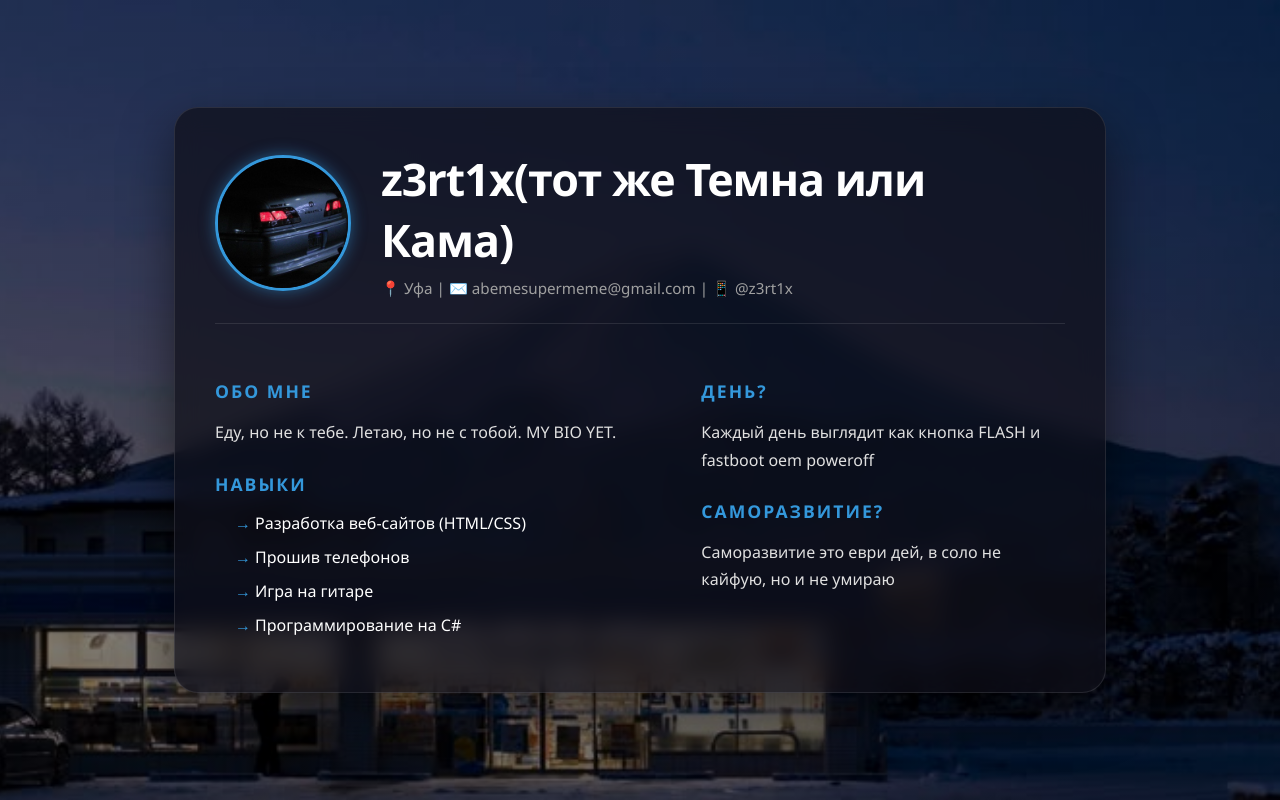
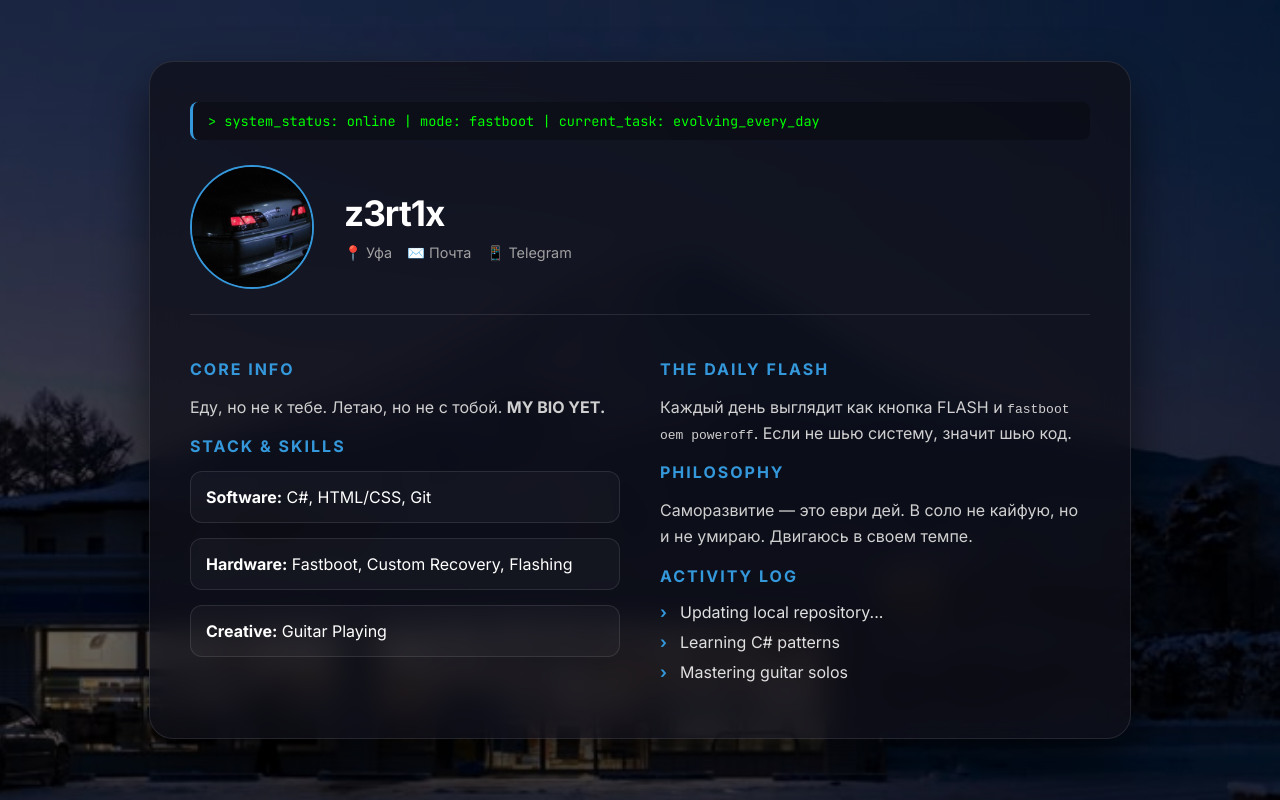
Before and after one commit to abemesupermeme-star/my-bio, a plain HTML site: page index.html in a window 1280 px wide. Drawn offline with Linux system fonts and the light colour scheme.

Commit message:
Update index.html

```diff
--- a/index.html
+++ b/index.html
@@ -3,11 +3,17 @@
 <head>
     <meta charset="UTF-8">
     <meta name="viewport" content="width=device-width, initial-scale=1.0">
-    <title>Моя Биография | Анимированная версия</title>
+    <title>z3rt1x | Digital Profile</title>
+    <link href="https://fonts.googleapis.com/css2?family=Inter:wght@300;400;700&family=JetBrains+Mono&display=swap" rel="stylesheet">
     <style>
-        /* Основные стили */
+        :root {
+            --accent: #3498db;
+            --bg-glass: rgba(15, 15, 25, 0.75);
+            --border: rgba(255, 255, 255, 0.1);
+        }
+
         body {
-            font-family: 'Segoe UI', Roboto, sans-serif;
+            font-family: 'Inter', sans-serif;
             margin: 0;
             padding: 0;
             display: flex;
@@ -15,133 +21,165 @@
             align-items: center;
             min-height: 100vh;
             color: #ffffff;
-            /* Используем твое изображение на фон */
-            background: linear-gradient(rgba(0, 0, 0, 0.5), rgba(0, 0, 0, 0.5)),
+            background: linear-gradient(rgba(0, 0, 0, 0.6), rgba(0, 0, 0, 0.6)),
                         url('Fuji Sama (Mt_ Fuji - Japan).jpg') no-repeat center center fixed;
             background-size: cover;
             overflow-x: hidden;
         }
 
-        /* Анимация появления карточки */
         @keyframes fadeInUp {
-            from {
-                opacity: 0;
-                transform: translateY(30px);
-            }
-            to {
-                opacity: 1;
-                transform: translateY(0);
-            }
+            from { opacity: 0; transform: translateY(20px); }
+            to { opacity: 1; transform: translateY(0); }
         }
 
         .glass-card {
-            background: rgba(15, 15, 25, 0.7); /* Чуть темнее для контраста с облаками */
-            backdrop-filter: blur(12px);
-            -webkit-backdrop-filter: blur(12px);
-            border: 1px solid rgba(255, 255, 255, 0.1);
+            background: var(--bg-glass);
+            backdrop-filter: blur(15px);
+            -webkit-backdrop-filter: blur(15px);
+            border: 1px solid var(--border);
             border-radius: 24px;
             padding: 40px;
-            max-width: 850px;
-            width: 90%;
-            box-shadow: 0 20px 50px rgba(0, 0, 0, 0.5);
+            max-width: 900px;
+            width: 92%;
+            box-shadow: 0 25px 50px rgba(0, 0, 0, 0.6);
+            animation: fadeInUp 0.8s ease-out forwards;
+        }
 
-            /* Применяем анимацию */
-            animation: fadeInUp 1s ease-out forwards;
+        /* Статус-бар в стиле терминала */
+        .status-bar {
+            font-family: 'JetBrains Mono', monospace;
+            background: rgba(0, 0, 0, 0.3);
+            border-radius: 8px;
+            padding: 10px 15px;
+            margin-bottom: 25px;
+            font-size: 0.85em;
+            color: #00ff00;
+            border-left: 3px solid var(--accent);
         }
 
         .header {
             display: flex;
             align-items: center;
             gap: 30px;
-            border-bottom: 1px solid rgba(255, 255, 255, 0.1);
+            border-bottom: 1px solid var(--border);
             padding-bottom: 25px;
             margin-bottom: 30px;
         }
 
-        /* Анимация для фото */
         .profile-img {
-            width: 130px;
-            height: 130px;
+            width: 120px;
+            height: 120px;
             border-radius: 50%;
-            border: 3px solid #3498db;
+            border: 2px solid var(--accent);
             object-fit: cover;
-            box-shadow: 0 0 15px rgba(52, 152, 219, 0.5);
-            transition: transform 0.3s ease;
+            transition: all 0.4s cubic-bezier(0.175, 0.885, 0.32, 1.275);
+            cursor: pointer;
         }
 
         .profile-img:hover {
-            transform: scale(1.05); /* Легкое увеличение при наведении */
+            transform: scale(1.1) rotate(5deg);
+            box-shadow: 0 0 25px rgba(52, 152, 219, 0.6);
         }
 
-        h1 { margin: 0; font-size: 2.8em; letter-spacing: -1px; }
-        h2 { color: #3498db; font-size: 1.1em; text-transform: uppercase; letter-spacing: 2px; margin-top: 25px; }
+        h1 { margin: 0; font-size: 2.2em; font-weight: 700; letter-spacing: -1px; }
+        h2 { color: var(--accent); font-size: 1em; text-transform: uppercase; letter-spacing: 2px; margin-bottom: 15px; }
 
-        .contact-info { color: #a0a0a0; margin-top: 8px; font-size: 0.95em; }
+        /* Кликабельные контакты */
+        .contact-links { margin-top: 10px; display: flex; gap: 15px; flex-wrap: wrap; }
+        .contact-item {
+            text-decoration: none;
+            color: #a0a0a0;
+            font-size: 0.9em;
+            transition: color 0.3s;
+            display: flex;
+            align-items: center;
+            gap: 5px;
+        }
+        .contact-item:hover { color: #fff; }
 
-        .content {
+        .grid-layout {
             display: grid;
-            grid-template-columns: 1.2fr 1fr;
-            gap: 50px;
+            grid-template-columns: 1fr 1fr;
+            gap: 40px;
         }
 
-        p { line-height: 1.7; color: #e0e0e0; font-weight: 300; }
-
-        /* Анимация списка */
-        li {
-            margin-bottom: 12px;
-            list-style: none;
-            position: relative;
+        /* Карточки проектов */
+        .project-card {
+            background: rgba(255, 255, 255, 0.03);
+            border: 1px solid var(--border);
+            border-radius: 12px;
+            padding: 15px;
+            margin-top: 15px;
+            transition: all 0.3s ease;
         }
-        li::before {
-            content: "→";
-            position: absolute;
-            left: -20px;
-            color: #3498db;
+        .project-card:hover {
+            background: rgba(255, 255, 255, 0.07);
+            transform: translateX(10px);
+            border-color: var(--accent);
         }
 
-        /* Адаптивность для мобилок */
+        ul { padding: 0; list-style: none; }
+        li { margin-bottom: 10px; padding-left: 20px; position: relative; color: #e0e0e0; }
+        li::before { content: "›"; position: absolute; left: 0; color: var(--accent); font-weight: bold; }
+
+        p { line-height: 1.6; color: #d0d0d0; }
+
         @media (max-width: 768px) {
             .header { flex-direction: column; text-align: center; }
-            .content { grid-template-columns: 1fr; gap: 20px; }
-            .glass-card { padding: 25px; margin: 20px; }
+            .grid-layout { grid-template-columns: 1fr; gap: 20px; }
+            .contact-links { justify-content: center; }
         }
     </style>
 </head>
 <body>
 
 <div class="glass-card">
+    <div class="status-bar">
+        > system_status: online | mode: fastboot | current_task: evolving_every_day
+    </div>
+
     <div class="header">
-        <img src="photo_2026-01-25_13-18-36.jpg" alt="Моё фото" class="profile-img">
+        <img src="photo_2026-01-25_13-18-36.jpg" alt="z3rt1x" class="profile-img">
         <div>
-            <h1>z3rt1x(тот же Темна или Кама)</h1>
-            <div class="contact-info">
-                <span>📍 Уфа</span> |
-                <span>✉️ abemesupermeme@gmail.com</span> |
-                <span>📱 @z3rt1x</span>
+            <h1>z3rt1x</h1>
+            <div class="contact-links">
+                <span class="contact-item">📍 Уфа</span>
+                <a href="mailto:abemesupermeme@gmail.com" class="contact-item">✉️ Почта</a>
+                <a href="https://t.me/z3rt1x" target="_blank" class="contact-item">📱 Telegram</a>
             </div>
         </div>
     </div>
 
-    <div class="content">
+    <div class="grid-layout">
         <div class="left-col">
-            <h2>Обо мне</h2>
-            <p>Еду, но не к тебе. Летаю, но не с тобой. MY BIO YET.</p>
+            <h2>Core Info</h2>
+            <p>Еду, но не к тебе. Летаю, но не с тобой. <b>MY BIO YET.</b></p>
 
-            <h2>Навыки</h2>
-            <ul>
-                <li>Разработка веб-сайтов (HTML/CSS)</li>
-                <li>Прошив телефонов</li>
-                <li>Игра на гитаре</li>
-                <li>Программирование на C#</li>
-            </ul>
+            <h2>Stack & Skills</h2>
+            <div class="project-card">
+                <strong>Software:</strong> C#, HTML/CSS, Git
+            </div>
+            <div class="project-card">
+                <strong>Hardware:</strong> Fastboot, Custom Recovery, Flashing
+            </div>
+            <div class="project-card">
+                <strong>Creative:</strong> Guitar Playing
+            </div>
         </div>
 
         <div class="right-col">
-            <h2>День?</h2>
-            <p>Каждый день выглядит как кнопка FLASH и fastboot oem poweroff</p>
+            <h2>The Daily Flash</h2>
+            <p>Каждый день выглядит как кнопка FLASH и <code>fastboot oem poweroff</code>. Если не шью систему, значит шью код.</p>
 
-            <h2>Саморазвитие?</h2>
-            <p>Саморазвитие это еври дей, в соло не кайфую, но и не умираю</p>
+            <h2>Philosophy</h2>
+            <p>Саморазвитие — это еври дей. В соло не кайфую, но и не умираю. Двигаюсь в своем темпе.</p>
+
+            <h2>Activity Log</h2>
+            <ul>
+                <li>Updating local repository...</li>
+                <li>Learning C# patterns</li>
+                <li>Mastering guitar solos</li>
+            </ul>
         </div>
     </div>
 </div>
```
